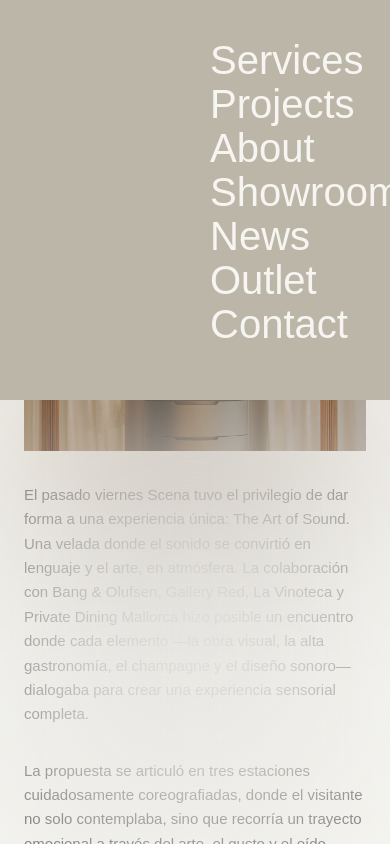
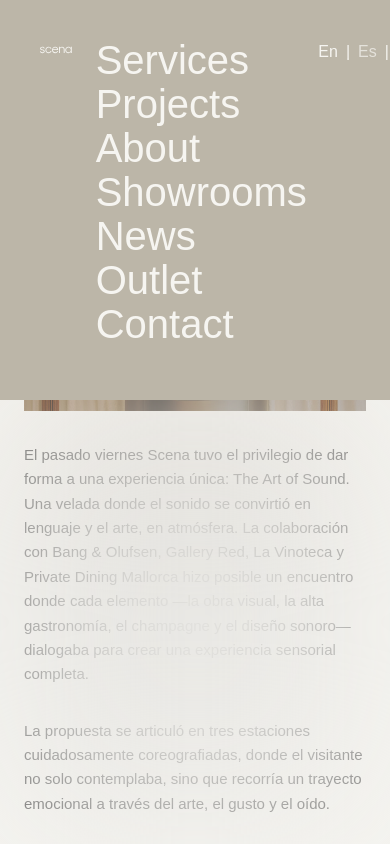
Before and after one commit to LTPx/scena, a Next.js app: page /en/press/art-of-sound-1 in a window 390 px wide. Both pictures are taken after a click on the button "Abrir menu". Shown: the top 844 px of the page. Built offline with nearby package versions, Linux system fonts and the light colour scheme.

Commit message:
add grid alyout

```diff
--- a/src/app/components/Header.tsx
+++ b/src/app/components/Header.tsx
@@ -32,6 +32,13 @@ const LOCALES = [
   { code: "es", label: "Es" },
   { code: "de", label: "De" },
 ];
+
+// Columnas reutilizadas del grid de 12
+const LOGO_COLS = "col-start-1 col-span-2";
+const MAIN_NAV_COLS = "col-start-3 col-span-2";
+const SUB_NAV_COLS = "col-start-6 col-span-5"; // igual que CONTENT_COLS en PressDetailPage
+const LOCALE_COLS = "col-start-11 col-span-1";
+const CLOSE_COLS = "col-start-12 col-span-1";
 
 export default function Header() {
   const [isOpen, setIsOpen] = useState(false);
@@ -92,8 +99,9 @@ export default function Header() {
 
   return (
     <header className="fixed top-0 left-0 z-100 w-full bg-transparent">
-      <div className="flex items-center justify-between p-[40px]">
-        <Link href="/" className="flex items-center">
+      {/* Barra superior (cerrado) — mismo grid que el resto */}
+      <div className="grid grid-cols-12 items-center gap-x-6 px-10 py-10">
+        <Link href="/" className={`${LOGO_COLS} flex items-center`}>
           <img
             src="/logos/logo-header-white.svg"
             alt="scena"
@@ -106,7 +114,7 @@ export default function Header() {
           onClick={openMenu}
           aria-expanded={isOpen}
           aria-label="Abrir menu"
-          className="flex items-center justify-center"
+          className={`${CLOSE_COLS} flex items-center justify-end`}
         >
           <img
             src="/logos/logo-menu-white.svg"
@@ -126,9 +134,8 @@ export default function Header() {
           className="relative h-[400px] w-full bg-[#BCB6A8] transition-opacity duration-300 ease-out"
           style={{ opacity: animate ? 1 : 0 }}
         >
-          <div className="flex items-start justify-between p-[40px]">
-            <div className="flex items-start gap-[170px]">
-              <Link href="/" className="flex items-center">
+          <div className="grid grid-cols-12 items-start gap-x-6 px-10 py-10">
+            <Link href="/" className={`${LOGO_COLS} flex items-center`}>
               <img
                 src="/logos/logo-header-white.svg"
                 alt="scena"
@@ -136,12 +143,13 @@ export default function Header() {
               />
             </Link>
 
-              <div className="flex" onMouseLeave={() => setActiveKey(null)}>
-                <nav className="flex flex-col gap-1">
+            <nav
+              className={`${MAIN_NAV_COLS} flex flex-col gap-1`}
+              onMouseLeave={() => setActiveKey(null)}
+            >
               {NAV_ITEMS.map((item) => {
                 const hasSub = !!item.subItems?.length;
-                    const isDimmed =
-                      activeKey !== null && activeKey !== item.key;
+                const isDimmed = activeKey !== null && activeKey !== item.key;
                 const classes = `w-fit text-[40px] leading-[40px] transition-opacity duration-200 ${
                   isDimmed ? "opacity-30" : "opacity-100 hover:opacity-70"
                 } text-[#F6F5F1]`;
@@ -173,9 +181,10 @@ export default function Header() {
             </nav>
 
             <nav
-                  className={`ml-16 flex flex-col gap-1 pt-2 transition-opacity duration-200 ${
+              className={`${SUB_NAV_COLS} flex flex-col gap-1 pt-2 transition-opacity duration-200 ${
                 activeItem ? "opacity-100" : "pointer-events-none opacity-0"
               }`}
+              onMouseLeave={() => setActiveKey(null)}
             >
               {activeItem?.subItems?.map((sub) => (
                 <Link
@@ -188,10 +197,10 @@ export default function Header() {
                 </Link>
               ))}
             </nav>
-              </div>
-            </div>
-            <div className="flex items-center gap-[95px]">
-              <nav className="flex items-center gap-2 text-[16px] text-neutral-800">
+
+            <nav
+              className={`${LOCALE_COLS} flex items-center gap-2 text-[16px] text-neutral-800`}
+            >
               {LOCALES.map((l, i) => (
                 <span key={l.code} className="flex items-center gap-2">
                   <Link
@@ -215,7 +224,7 @@ export default function Header() {
               type="button"
               onClick={closeMenu}
               aria-label="Cerrar menu"
-                className="flex items-center justify-center"
+              className={`${CLOSE_COLS} flex items-center justify-end`}
             >
               <img
                 src="/logos/close-menu.svg"
@@ -223,7 +232,6 @@ export default function Header() {
                 className="h-[38px] w-auto"
               />
             </button>
-            </div>
           </div>
         </div>
         <div
--- a/src/app/components/OurServices.tsx
+++ b/src/app/components/OurServices.tsx
@@ -21,6 +21,12 @@ const SLIDE_TRANSITION = {
   ease: [0.76, 0, 0.24, 1] as const,
 };
 
+// Mismo grid de 12 columnas que Header y PressDetailPage
+const HEADING_COLS = "col-start-3 col-span-4";
+const LIST_COLS = "col-start-1 col-span-2";
+const CONTENT_COLS = "col-start-3 col-span-4";
+const IMAGE_COLS = "col-start-7 col-span-6";
+
 export default function OurServices({
   services,
 }: OurServicesProps) {
@@ -28,7 +34,7 @@ export default function OurServices({
 
   const [activeIndex, setActiveIndex] = useState(0);
 
-  const [layers, setLayers] = useState<
+  const [layers, setLayers] = useState <
     {
       index: number;
       id: number | "initial";
@@ -94,24 +100,19 @@ export default function OurServices({
       }}
       className="relative"
     >
-      <div className="sticky top-0 flex h-screen overflow-hidden">
-        {/* LEFT SIDE */}
-        <div className="flex h-full w-1/2 flex-col px-16 py-14">
-          <h2 className="pt-2 font-[Gellix] text-3xl text-[#A89572]">
+      <div className="sticky top-0 grid h-screen grid-cols-12 grid-rows-[auto_1fr] gap-x-6 overflow-hidden px-10 py-14">
+        {/* Heading — col 3 a 6 */}
+        <h2 className={`${HEADING_COLS} row-start-1 pt-2 font-[Gellix] text-3xl text-[#A89572]`}>
           Nuestros servicios
         </h2>
 
-          <div className="flex flex-1 items-center">
-            <div className="flex w-full items-start gap-10">
-              {/* SERVICES LIST */}
-              <ul className="flex w-32 flex-shrink-0 flex-col gap-2">
+        {/* SERVICES LIST — col 1 a 2 */}
+        <ul className={`${LIST_COLS} row-start-2 flex flex-col gap-2 self-center`}>
           {services.map((service, index) => (
             <li
               key={service.label}
               className={`cursor-default font-[Gellix] text-[16px] font-normal not-italic leading-[135%] tracking-[0%] text-[#A89572] transition-opacity duration-500 ${
-                      index === activeIndex
-                        ? "opacity-100"
-                        : "opacity-40"
+                index === activeIndex ? "opacity-100" : "opacity-40"
               }`}
             >
               {service.label}
@@ -119,33 +120,21 @@ export default function OurServices({
           ))}
         </ul>
 
-              {/* CONTENT */}
-              <div className="max-w-md">
+        {/* CONTENT — col 3 a 6 */}
+        <div className={`${CONTENT_COLS} row-start-2 self-center`}>
           <AnimatePresence mode="wait">
             <motion.div
               key={active.title}
-                    initial={{
-                      opacity: 0,
-                      y: 16,
-                    }}
-                    animate={{
-                      opacity: 1,
-                      y: 0,
-                    }}
-                    exit={{
-                      opacity: 0,
-                      y: -16,
-                    }}
-                    transition={{
-                      duration: 0.5,
-                      ease: "easeOut",
-                    }}
+              initial={{ opacity: 0, y: 16 }}
+              animate={{ opacity: 1, y: 0 }}
+              exit={{ opacity: 0, y: -16 }}
+              transition={{ duration: 0.5, ease: "easeOut" }}
             >
               <h3 className="font-[Gellix] text-[40px] font-normal not-italic leading-[120%] tracking-[0%] text-[#A89572]">
                 {active.title}
               </h3>
 
-                    <p className="mt-6 max-w-sm font-[Gellix] text-[16px] font-normal not-italic leading-[135%] tracking-[0%] text-[#A89572]/80">
+              <p className="mt-6 font-[Gellix] text-[16px] font-normal not-italic leading-[135%] tracking-[0%] text-[#A89572]/80">
                 {active.description}
               </p>
             </motion.div>
@@ -161,39 +150,25 @@ export default function OurServices({
             </button>
           </div>
         </div>
-            </div>
-          </div>
-        </div>
 
-        {/* DIVIDER */}
+        {/* DIVIDER — sigue centrado, justo en el gutter entre col 6 y col 7 */}
         <div className="absolute left-1/2 top-1/2 z-10 h-6 w-px -translate-x-1/2 -translate-y-1/2 border-l border-dashed border-[#A89572]/50" />
 
-        {/* RIGHT SIDE */}
-        <div className="relative h-full w-1/2 overflow-hidden">
+        {/* IMAGEN — col 7 a 12, full-bleed: cancela el padding del grid para llegar al borde real */}
+        <div className={`${IMAGE_COLS} relative row-start-1 row-end-3 -my-14 -mr-10 overflow-hidden`}>
           {layers.map((layer, index) => {
             const isTopLayer = index === layers.length - 1;
             const isInitial = layer.id === "initial";
 
-            const enterFrom =
-              layer.direction === "down" ? "100%" : "-100%";
+            const enterFrom = layer.direction === "down" ? "100%" : "-100%";
 
             return (
               <motion.div
                 key={layer.id}
                 className="absolute inset-0"
-                style={{
-                  zIndex: index,
-                }}
-                initial={
-                  isInitial
-                    ? false
-                    : {
-                        y: enterFrom,
-                      }
-                }
-                animate={{
-                  y: "0%",
-                }}
+                style={{ zIndex: index }}
+                initial={isInitial ? false : { y: enterFrom }}
+                animate={{ y: "0%" }}
                 transition={SLIDE_TRANSITION}
                 onAnimationComplete={() => {
                   if (!isTopLayer) return;
--- a/src/app/components/Press-Detail-Page.tsx
+++ b/src/app/components/Press-Detail-Page.tsx
@@ -57,7 +57,7 @@ function ContentBlock({ block }: { block: NewsContentBlockWp }) {
 
 export default function PressDetailPage({ data }: Props) {
   return (
-    <article className="px-6 py-10 md:px-10 md:py-[clamp(24px,6vh,60px)]">
+    <article className="w-full px-6 md:px-10">
       <div className="grid grid-cols-1 gap-y-8 md:grid-cols-12 md:gap-x-6 md:gap-y-16">
         {/* Fila 1: Noticias / 01 / Título — cols 3, 5, 6 */}
         <span className="font-sans text-base text-neutral-500 md:col-start-3 md:col-span-2">
@@ -73,7 +73,7 @@ export default function PressDetailPage({ data }: Props) {
         </h1>
 
         {/* Fila 2: imagen hero — full-bleed, col 3 a 12 */}
-        <div className={`relative aspect-[16/9] w-full overflow-hidden ${MEDIA_COLS}`}>
+        <div className="relative aspect-[16/9] w-full overflow-hidden md:col-start-3 md:col-span-10">
           <Image
             src={data.hero_image.url}
             alt={data.hero_image.alt}
@@ -83,11 +83,14 @@ export default function PressDetailPage({ data }: Props) {
           />
         </div>
 
-        {/* Bloques de contenido desde WP */}
         {data.content.map((block, index) => (
           <div
             key={index}
-            className={block.type === "video" ? MEDIA_COLS : CONTENT_COLS}
+            className={
+              block.type === "video"
+                ? "md:col-start-3 md:col-span-10"
+                : "md:col-start-6 md:col-span-5"
+            }
           >
             <ContentBlock block={block} />
           </div>
```
Lines whose indentation alone changed are shown as unchanged.
